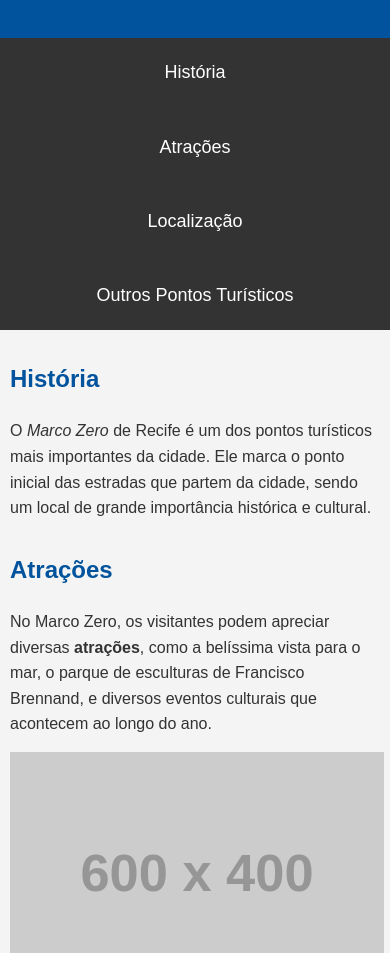
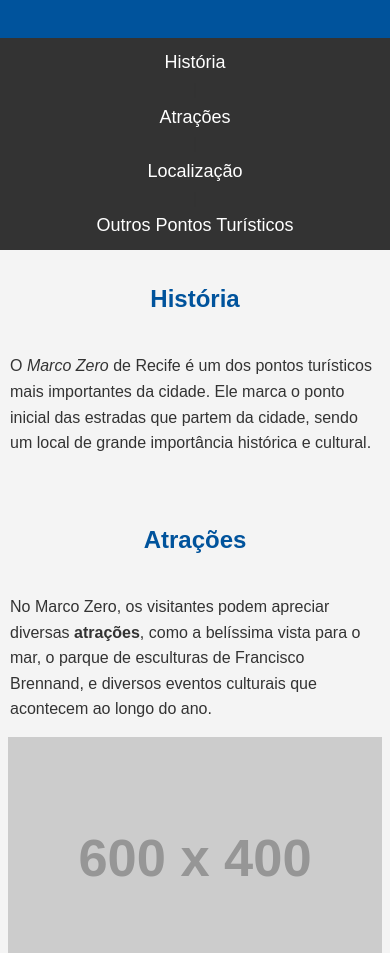
Before and after one commit to VictorDanielSilva/Turismo-Recife, a plain HTML site: page Index.html in a window 390 px wide. Shown: the part 147-1100 px from the top of the page. Drawn offline with Linux system fonts and the light colour scheme; placeholder pictures from the web are drawn by us.

Commit message:
Adicionando HTML com link do CSS flexbox

```diff
--- a/Index.html
+++ b/Index.html
@@ -31,7 +31,7 @@
             <p>
                 No Marco Zero, os visitantes podem apreciar diversas <strong>atrações</strong>, como a belíssima vista para o mar, o parque de esculturas de Francisco Brennand, e diversos eventos culturais que acontecem ao longo do ano.
             </p>
-            <div>
+            <div class="image-container">
                 <img src="https://via.placeholder.com/600x400" alt="Vista do Marco Zero de Recife">
                 <p><small>Vista do Marco Zero de Recife</small></p>
             </div>
@@ -45,7 +45,7 @@
             <p>
                 O Marco Zero está localizado no bairro do Recife, também conhecido como Recife Antigo. É facilmente acessível e próximo a outros pontos turísticos importantes da cidade.
             </p>
-            <div>
+            <div class="image-container">
                 <img src="https://via.placeholder.com/600x400" alt="Localização do Marco Zero no mapa">
                 <p><small>Localização do Marco Zero no mapa</small></p>
             </div>
--- a/recife.css
+++ b/recife.css
@@ -6,6 +6,9 @@ body {
     padding: 0;
     background-color: #f4f4f4;
     color: #333;
+    display: flex;
+    flex-direction: column;
+    min-height: 100vh;
 }
 
 /* Cabeçalho */
@@ -14,6 +17,7 @@ header {
     color: white;
     padding: 20px 0;
     text-align: center;
+    flex: 0 1 auto;
 }
 
 /* Navegação */
@@ -21,6 +25,9 @@ nav {
     background-color: #333;
     padding: 10px 0;
     text-align: center;
+    flex: 0 1 auto;
+    display: flex;
+    justify-content: center;
 }
 
 nav a {
@@ -37,6 +44,7 @@ nav a:hover {
 /* Conteúdo Principal */
 main {
     padding: 20px;
+    flex: 1 0 auto;
 }
 
 h2 {
@@ -50,9 +58,17 @@ p {
 /* Seções */
 section {
     margin-bottom: 30px;
+    display: flex;
+    flex-direction: column;
+    align-items: center;
 }
 
-/* Imagens */
+.image-container {
+    display: flex;
+    flex-direction: column;
+    align-items: center;
+}
+
 img {
     max-width: 100%;
     height: auto;
@@ -73,13 +89,13 @@ footer {
     color: white;
     text-align: center;
     padding: 10px 0;
+    flex: 0 1 auto;
 }
 
 /* Responsividade */
 @media (max-width: 768px) {
-    nav a {
-        display: block;
-        margin: 10px 0;
+    nav {
+        flex-direction: column;
     }
 
     main {
```
